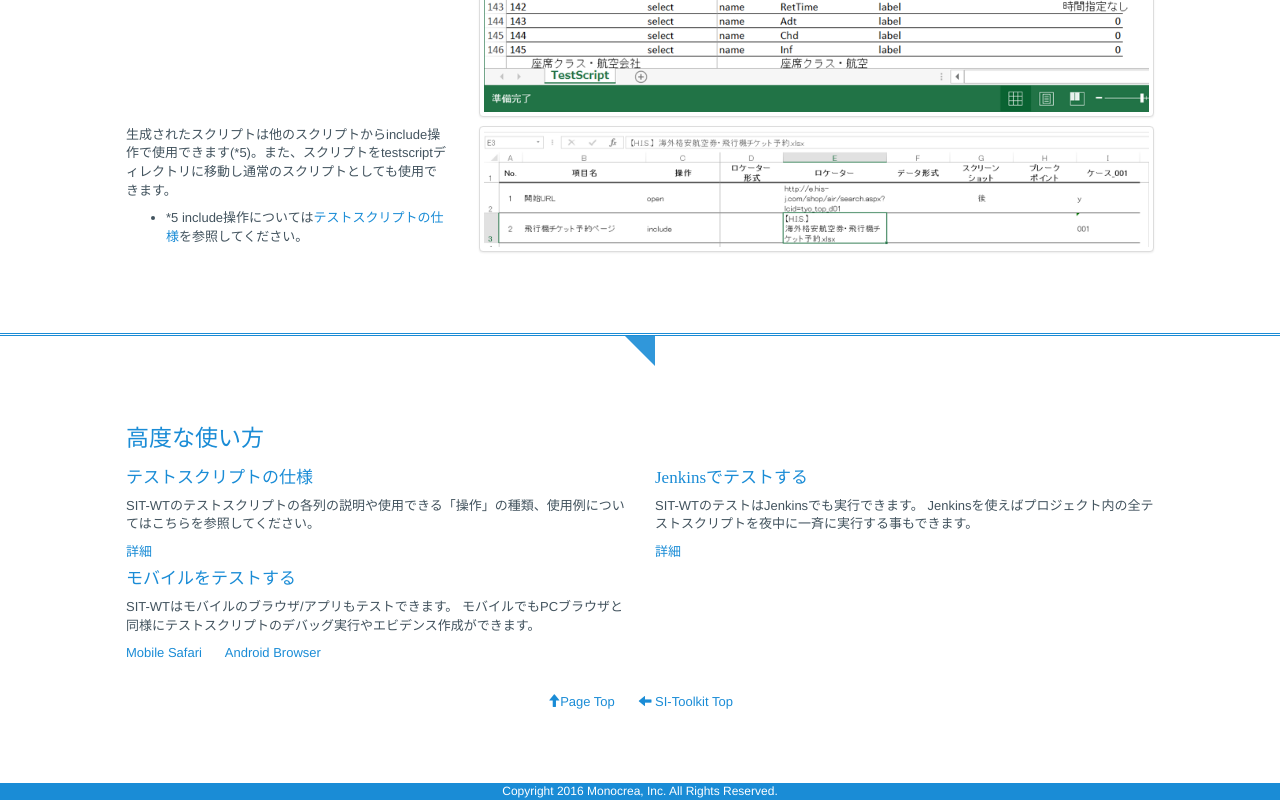
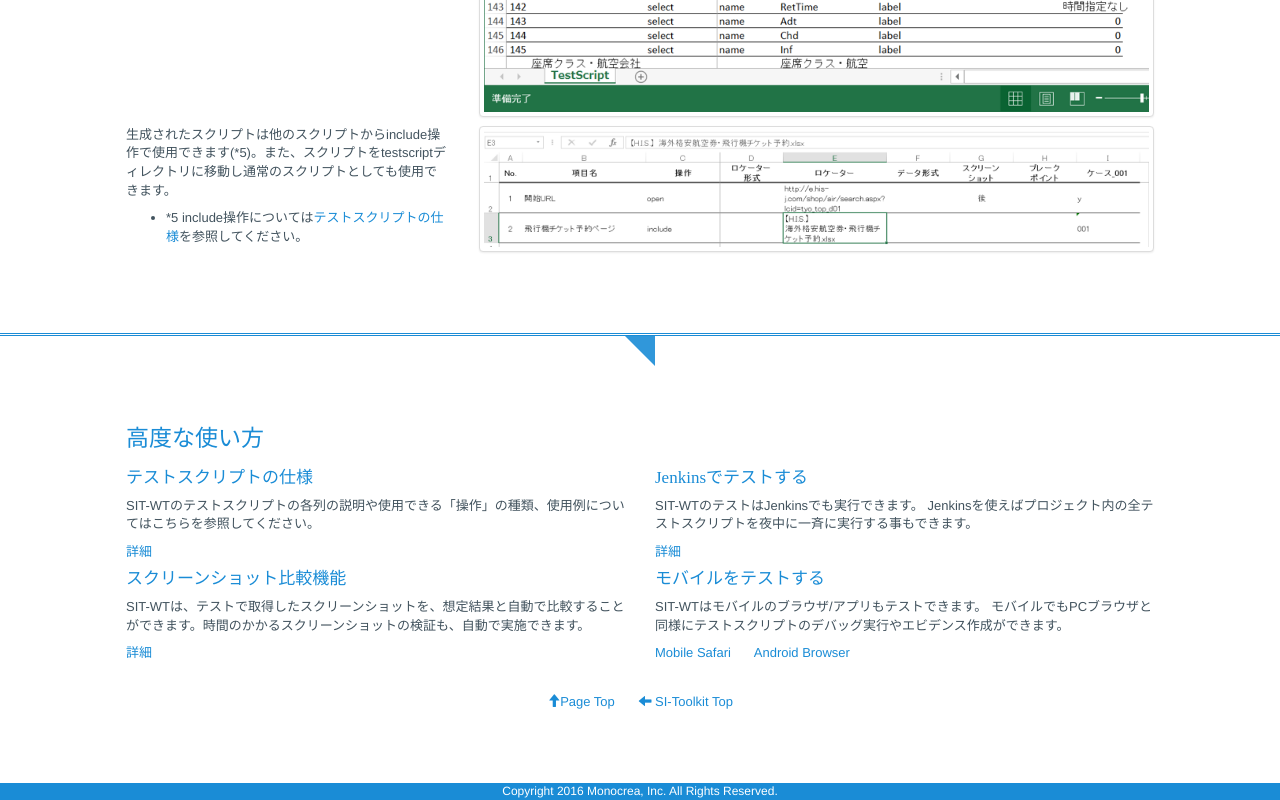
Before and after one commit to sitoolkit/pages, a plain HTML site: page sit-wt.html in a window 1280 px wide. Shown: the part 7131-7931 px from the top of the page. Drawn offline with nearby package versions, Linux system fonts and the light colour scheme.

Commit message:
スクリーンショット比較機能へのリンクを追加 (#2)

```diff
--- a/sit-wt.html
+++ b/sit-wt.html
@@ -467,6 +467,13 @@
       </div>
       <div class="row">
         <div class="col-md-6">
+          <h4>スクリーンショット比較機能</h4>
+          <p>
+            SIT-WTは、テストで取得したスクリーンショットを、想定結果と自動で比較することができます。時間のかかるスクリーンショットの検証も、自動で実施できます。
+          </p>
+          <a href="https://github.com/sitoolkit/sit-wt-all/wiki/%E3%82%B9%E3%82%AF%E3%83%AA%E3%83%BC%E3%83%B3%E3%82%B7%E3%83%A7%E3%83%83%E3%83%88%E6%AF%94%E8%BC%83%E6%A9%9F%E8%83%BD">詳細</a>
+        </div>
+        <div class="col-md-6">
           <h4>モバイルをテストする</h4>
           <p>
             SIT-WTはモバイルのブラウザ/アプリもテストできます。
```
